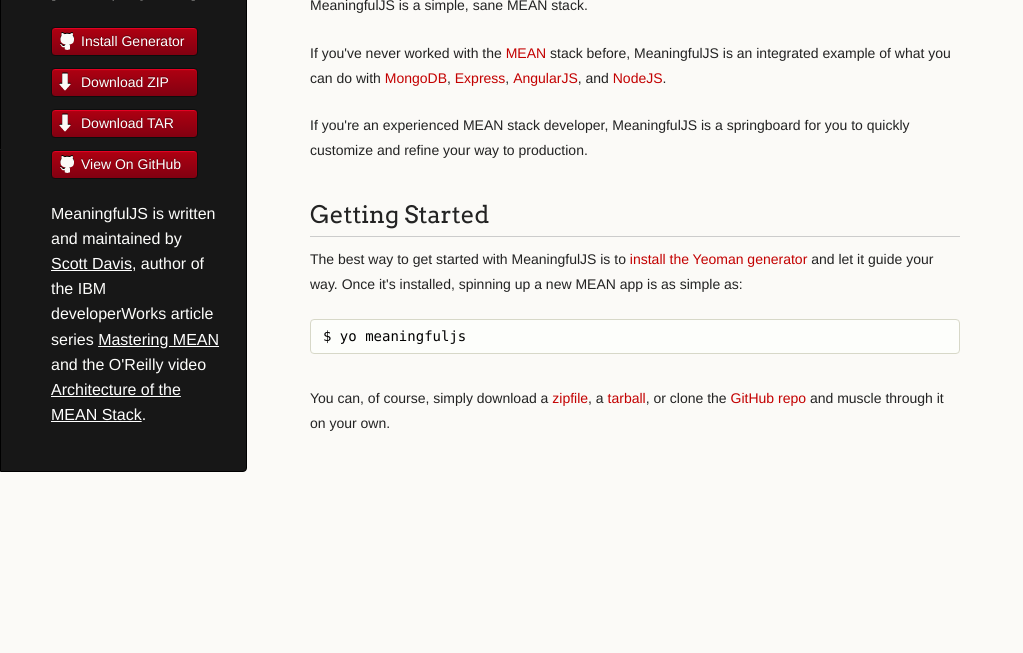
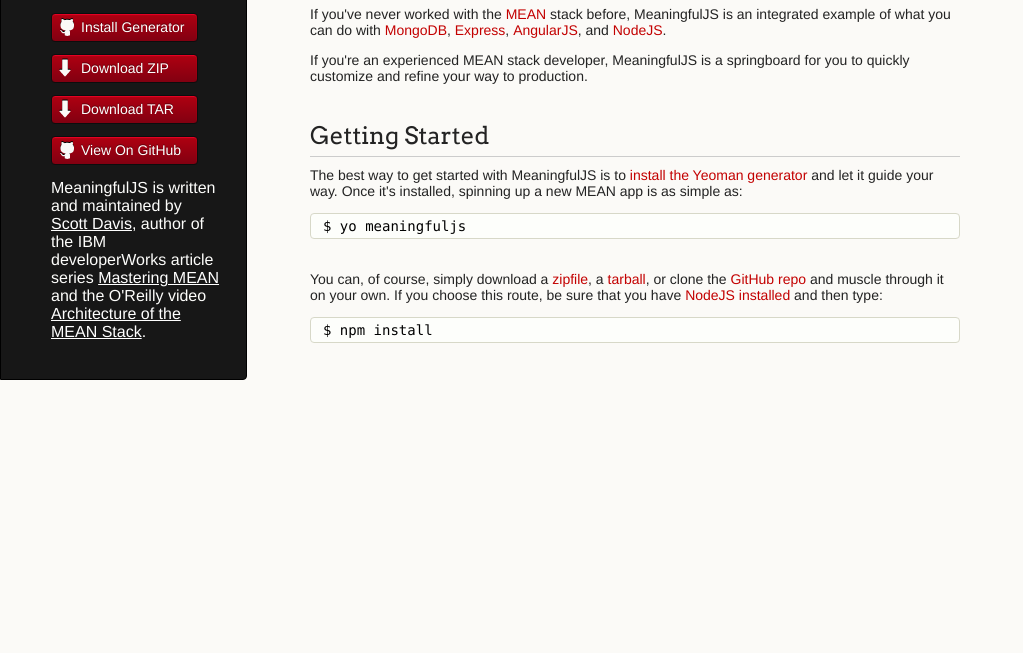
Before and after one commit to ThirstyHead/generator-meaningfuljs, a plain HTML site: page index.html in a window 1280 px wide. Shown: the part 147-800 px from the top of the page, without its empty margins (0-1023 px from the left). Drawn offline with Linux system fonts and the light colour scheme.

Commit message:
more on getting started

```diff
--- a/index.html
+++ b/index.html
@@ -51,7 +51,11 @@
 $ yo meaningfuljs
 </pre></code>
 
-        <p>You can, of course, simply download a <a href="https://github.com/ThirstyHead/meaningfuljs/zipball/master">zipfile</a>, a <a href="https://github.com/ThirstyHead/meaningfuljs/tarball/master">tarball</a>, or clone the <a href="https://github.com/ThirstyHead/meaningfuljs">GitHub repo</a> and muscle through it on your own.</p>
+        <p>You can, of course, simply download a <a href="https://github.com/ThirstyHead/meaningfuljs/zipball/master">zipfile</a>, a <a href="https://github.com/ThirstyHead/meaningfuljs/tarball/master">tarball</a>, or clone the <a href="https://github.com/ThirstyHead/meaningfuljs">GitHub repo</a> and muscle through it on your own. If you choose this route, be sure that you have <a href="https://nodejs.org/download/">NodeJS installed</a> and then type:</p>
+
+<code><pre>
+$ npm install
+</pre></code>
 
       </section>
 
--- a/stylesheets/styles.css
+++ b/stylesheets/styles.css
@@ -32,7 +32,7 @@
 	color: #232323;
 	background-color: #FBFAF7;
 	margin: 0;
-	line-height: 1.8em;
+	/*line-height: 1.8em;*/
 	-webkit-font-smoothing: antialiased;
 
 }
@@ -43,7 +43,8 @@
 }
 
 p, ul, ol, table, dl {
-  margin:0 0 22px;
+  /*margin:0 0 22px;*/
+  margin:0 0 1em;
 }
 
 h1, h2, h3 {
```
